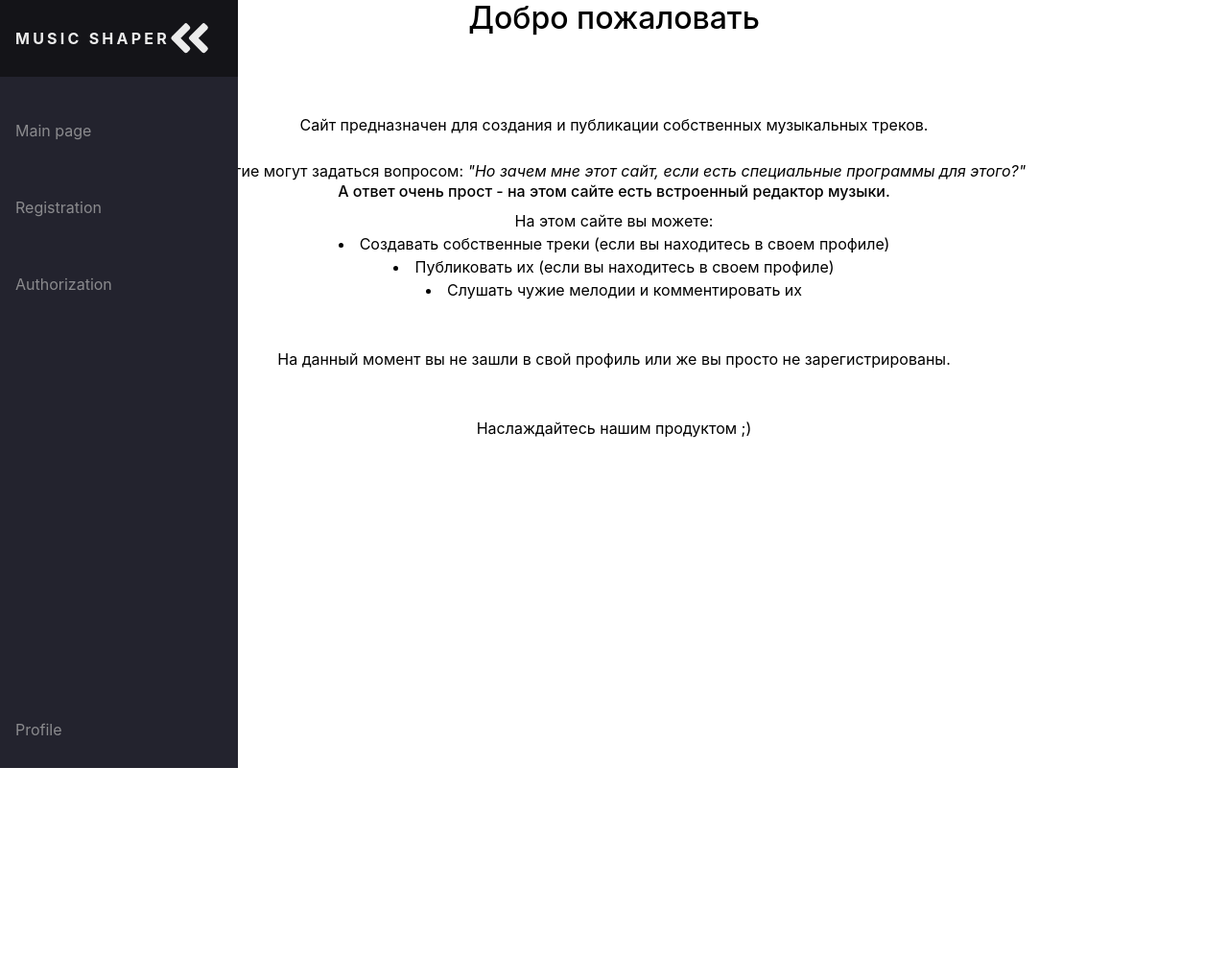
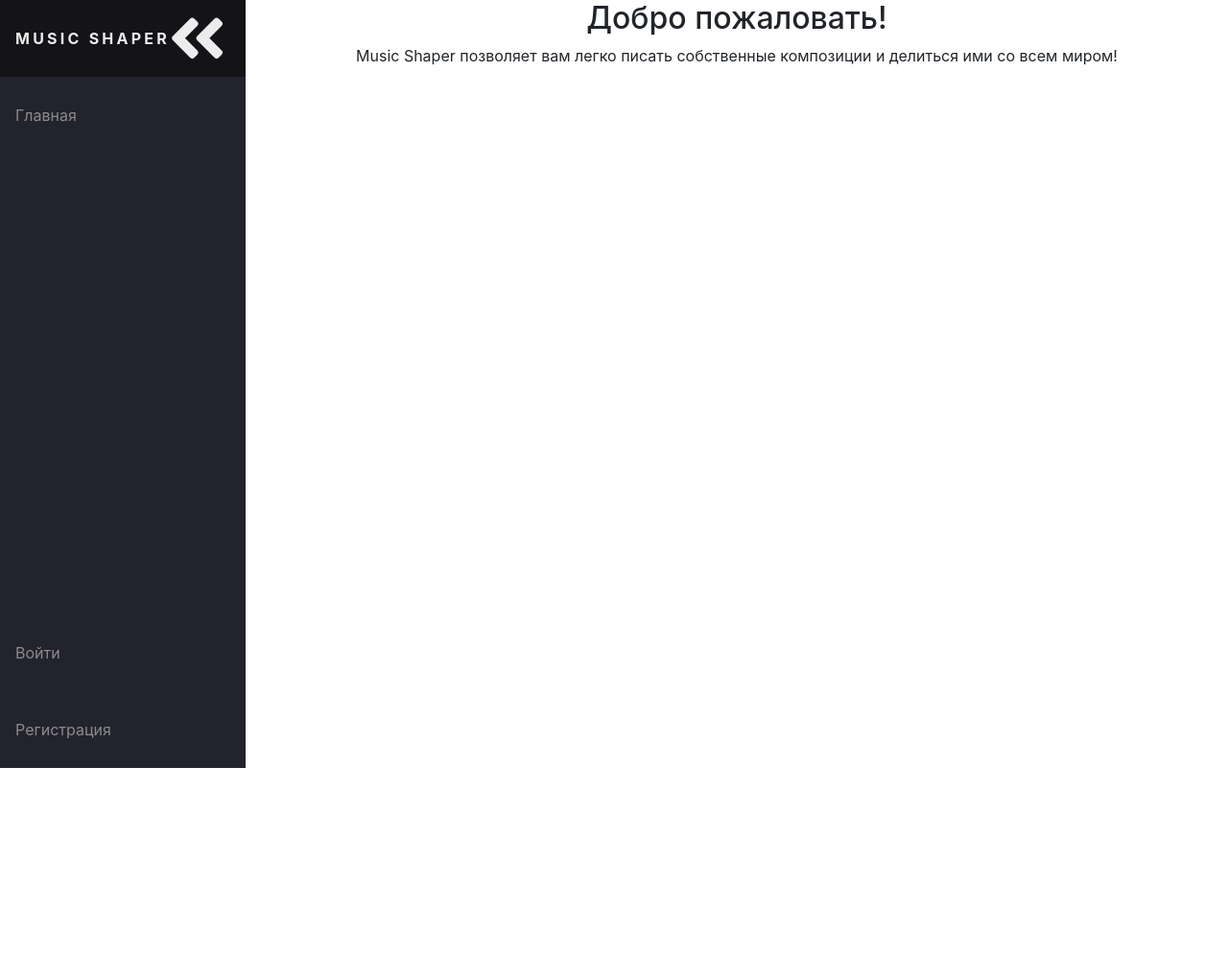
Before and after one commit to korsilyn/MusicShaper, a Django app: page / in a window 1280 px wide. Shown: the top 999 px of the page at 96% size. Before the commit the page ends 800 px from the top, so only its background shows below. Run offline with Django 3.2, Linux system fonts and the light colour scheme; some libraries are stand-ins or nearby versions.

Commit message:
code fixes and navbar sizing

```diff
--- a/MusicShaper/settings.py
+++ b/MusicShaper/settings.py
@@ -130,3 +130,7 @@ USE_TZ = True
 STATIC_URL = '/static/'
 
 LOGIN_URL = '/login/'
+
+STATICFILES_DIRS = [
+    os.path.join(BASE_DIR, 'static')
+]
--- a/main/templates/base.html
+++ b/main/templates/base.html
@@ -1,18 +1,22 @@
+{% load static %}
 <!DOCTYPE html>
 <html lang="en">
 <head>
     <meta charset="UTF-8">
     <title>{% block 'title' %}Отсутствует{% endblock %}</title>
     <link rel="stylesheet" href="https://stackpath.bootstrapcdn.com/bootstrap/4.4.1/css/bootstrap.min.css" integrity="sha384-Vkoo8x4CGsO3+Hhxv8T/Q5PaXtkKtu6ug5TOeNV6gBiFeWPGFN9MuhOf23Q9Ifjh" crossorigin="anonymous">
+    <link rel="stylesheet" href="{% static 'styles/navbar.css' %}">
     {% block 'head' %}{% endblock %}
 </head>
 <body>
+    <div style="display: flex; align-items: flex-start;">
         {% include 'navbar.html' %}
         <div class="container">
             {% include 'messages.html' %}
             {% block 'body' %}
                 Здесь должен размещаться контент страницы
             {% endblock %}
+        </div>
     </div>
 
     <script src="https://code.jquery.com/jquery-3.2.1.slim.min.js" integrity="sha384-KJ3o2DKtIkvYIK3UENzmM7KCkRr/rE9/Qpg6aAZGJwFDMVNA/GpGFF93hXpG5KkN" crossorigin="anonymous"></script>
--- a/main/templates/index.html
+++ b/main/templates/index.html
@@ -1,33 +1,78 @@
 {% extends 'base.html' %}
 
 {% block 'title' %}Главная страница{% endblock %}
+
 {% block 'body' %}
-<div class="text-center">
-    <h2>Добро пожаловать</h2>
+    <div class="text-center">
+        <h2>Добро пожаловать!</h2>
 
-{% if not user.is_authenticated %}
-     <br><br><br>
-     Сайт предназначен для создания и публикации собственных музыкальных треков.
-     <br><br>
-     Многие могут задаться вопросом: <i> "Но зачем мне этот сайт, если есть специальные программы для этого?"</i>
-     <br>
-     <h6>А ответ очень прост - на этом сайте есть встроенный редактор музыки.</h6>
-     На этом сайте вы можете:
-    <li>Создавать собственные треки (если вы находитесь в своем профиле)</li>
-    <li>Публиковать их (если вы находитесь в своем профиле)</li>
-    <li>Слушать чужие мелодии и комментировать их</li>
-    <br><br>
-    На данный момент вы не зашли в свой профиль или же вы просто не зарегистрированы.
-    <br><br><br>
+        <p>
+            <title>Делать музыку - это просто</title>
+            Music Shaper позволяет вам легко писать собственные композиции и делиться ими со всем миром! <br>
+        </p>
+    </div>
+    <br>
+    <br>
+    <br>
+    <br>
+    <br>
+    <br>
+    <br>
+    <br>
+    <br>
+    <br>
+    <br>
+    <br>
+    <br>
+    <br>
+    <br>
+    <br>
+    <br>
+    <br>
+    <br>
+    <br>
+    <br>
+    <br>
+    <br>
+    <br>
+    <br>
+    <br>
+    <br>
+    <br>
+    <br>
+    <br>
+    <br>
+    <br>
+    <br>
+    <br>
+    <br>
+    <br>
+    <br>
+    <br>
+    <br>
+    <br>
+    <br>
+    <br>
+    <br>
+    <br>
+    <br>
+    <br>
+    <br>
+    <br>
+    <br>
+    <br>
+    <br>
+    <br>
+    <br>
+    <br>
+    <br>
+    <br>
+    <br>
+    <br>
+    <br>
+    <br>
+    <br>
+    <br>
+    <br>
 
-{% else  %}
-    Послушайте самые популярные на данный момент треки:
-    <br><br>
-    <button type="submit" class="btn btn-info">Популярные треки</button>
-    <br><br>
-    Список ваших пяти последних треков:
-    <br><br><br><br><br>
-{% endif %}
-     Наслаждайтесь нашим продуктом ;)
-    </div>
 {% endblock %}
--- a/main/templates/navbar.html
+++ b/main/templates/navbar.html
@@ -1,143 +1,4 @@
-<style>
-  :root {
-    font-size: 16px;
-    font-family: 'Open Sans';
-    --text-primary: #b6b6b6;
-    --text-secondary: #ececec;
-    --bg-primary: #23232e;
-    --bg-secondary: #141418;
-    --transition-speed: 600ms;
-  }
-
-  body {
-    color: black;
-    background-color: white;
-    margin: 0;
-    padding: 0;
-  }
-
-  .navbar {
-    position: fixed;
-    background-color: var(--bg-primary);
-    transition: width 600ms ease;
-  }
-
-  .navbar-nav {
-    list-style: none;
-    padding: 0;
-    margin: 0;
-    display: flex;
-    flex-direction: column;
-    align-items: center;
-    height: 100%;
-    width: 100%;
-  }
-
-  .nav-item {
-    width: 100%;
-  }
-
-  .nav-item:last-child {
-    margin-top: auto;
-  }
-
-  .nav-link {
-    display: flex;
-    align-items: center;
-    height: 5rem;
-    color: var(--text-primary);
-    text-decoration: none;
-    filter: grayscale(100%) opacity(0.7);
-    transition: var(--transition-speed);
-  }
-
-  .nav-link:hover {
-    filter: grayscale(0%) opacity(1);
-    background: var(--bg-secondary);
-    color: var(--text-secondary);
-  }
-
-  .link-text {
-    display: none;
-    margin-left: 1rem;
-  }
-
-  .nav-link svg {
-    width: 100%;
-    margin: 1.8rem;
-  }
-
-
-  .logo {
-    font-weight: bold;
-    text-transform: uppercase;
-    margin-bottom: 1rem;
-    text-align: center;
-    color: var(--text-secondary);
-    background: var(--bg-secondary);
-    font-size: 1rem;
-    letter-spacing: 0.3ch;
-    width: 100%;
-  }
-
-  .logo svg {
-    transform: rotate(0deg);
-    transition: var(--transition-speed);
-  }
-
-  .logo-text {
-    display: inline;
-    position: absolute;
-    left: -200%;
-    transition: var(--transition-speed);
-  }
-
-  .navbar:hover .logo svg {
-    transform: rotate(-900deg);
-  }
-
-  /* Small screens */
-  @media only screen and (max-width: 900px) {
-    .navbar {
-      display: none; /* temp fix */
-    }
-  }
-
-  /* Large screens */
-  @media only screen and (min-width: 900px) {
-    .navbar {
-      top: 0;
-      width: 6rem;
-      height: 100vh;
-      padding: 0;
-    }
-
-    .navbar:hover {
-      width: 15.5rem;
-    }
-
-    .navbar:hover .link-text {
-      display: inline;
-    }
-
-    .navbar:hover .logo svg {
-      margin-left: 11rem;
-    }
-
-    .navbar:hover .logo-text {
-      left: 0px;
-    }
-  }
-
-  .dark {
-    --text-primary: #b6b6b6;
-    --text-secondary: #ececec;
-    --bg-primary: #23232e;
-    --bg-secondary: #141418;
-  }
-</style>
-
-<nav class="navbar">
+<nav id="navbar">
   <ul class="navbar-nav">
     <li class="logo">
       <a href="#" class="nav-link">
@@ -158,26 +19,42 @@
     </li>
     <li class="nav-item">
       <a href="{% url 'index' %}" class="nav-link">
-        <span class="link-text">Main page</span>
+        <span class="link-text">Главная</span>
       </a>
     </li>
-    <li class="nav-item">
-      <a href="{% url 'register' %}" class="nav-link">
-        <span class="link-text">Registration</span>
-      </a>
-    </li>
-    <li class="nav-item">
-      <a href="{% url 'login' %}" class="nav-link">
-        <span class="link-text">Authorization</span>
-      </a>
-    </li>
-
-
-    <li class="nav-item">
-      <a href="{% url 'login' %}" class="nav-link">
-        <span class="link-text">Profile</span>
-      </a>
-    </li>
-
+    <div class="nav-item-bottom">
+      {% if user.is_authenticated %}
+        <li class="nav-item">
+          <a href="{% url 'login' %}" class="nav-link">
+            <span class="link-text">Профиль</span>
+          </a>
+        </li>
+        <li class="nav-item">
+          <a href="{% url 'logout' %}" class="nav-link">
+            <span class="link-text">Выйти</span>
+          </a>
+        </li>
+      {% else %}
+        <li class="nav-item">
+          <a href="{% url 'login' %}" class="nav-link">
+            <span class="link-text">Войти</span>
+          </a>
+        </li>
+        <li class="nav-item">
+          <a href="{% url 'register' %}" class="nav-link">
+            <span class="link-text">Регистрация</span>
+          </a>
+        </li>
+      {% endif %}
+    </div>
   </ul>
 </nav>
+
+<script>
+  (function() {
+    const navbarStyle = document.getElementById('navbar').style;
+    window.addEventListener('scroll', ev => {
+      navbarStyle.transform = `translateY(${pageYOffset}px)`;
+    });
+  })();
+</script>
--- a/main/views.py
+++ b/main/views.py
@@ -1,28 +1,48 @@
 from django.shortcuts import render, redirect
-from django.contrib.auth.decorators import login_required
-from django.contrib.auth import authenticate, login, logout
-#forms
-from django.contrib.auth.forms import UserCreationForm
-from .forms import LoginForm
-#for debug only
 from django.http import HttpResponse
 
 from django.contrib import messages
+from django.contrib.auth.decorators import login_required
+from django.contrib.auth import authenticate, login, logout
+
+from .forms import LoginForm
+from django.contrib.auth.forms import UserCreationForm
+
+
+def get_base_context(request):
+    '''
+    Возвращает базовый контекст для всех страниц сайта
+
+    :param request: запрос клиента
+    :return: словарь контекста
+    '''
+
+    return {
+        'user': request.user
+    }
 
 
 def index(request):
-    """
+    '''
     Главная страница
 
-    :param request: -
-    :return: context
-    """
-    context = {
-    }
-    return render(request, 'index.html', context)
+    :param request: запрос клиента
+    :return: главная страница
+    :rtype: HttpResponse
+    '''
+
+    return render(request, 'index.html', get_base_context(request))
 
 
 def login_page(request):
+    '''
+    Страница авторизации
+
+    :param request: запрос клиента
+    :return: страница авторизации
+    :rtype: HttpResponse
+    '''
+
     if request.method == 'POST':
         loginform = LoginForm(request.POST)
         if loginform.is_valid():
@@ -47,6 +67,14 @@ def login_page(request):
 
 
 def register_page(request):
+    '''
+    Страница регистрации
+
+    :param request: запрос клиента
+    :return: страница регистрации
+    :rtype: HttpResponse
+    '''
+
     if request.method == 'POST':
         regform = UserCreationForm(request.POST)
         if regform.is_valid():
@@ -73,6 +101,14 @@ def register_page(request):
 
 @login_required
 def logout_page(request):
+    '''
+    Страница выхода из профиля
+
+    :param request: запрос клиента
+    :return: редирект на стартовую страницу
+    :rtype: HttpResponse
+    '''
+
     logout(request)
-    messages.add_message(request, messages.SUCCESS, "Вышел и не попрощался")
+    messages.add_message(request, messages.SUCCESS, "Вы успешно вышли из аккаунта")
     return redirect('index')
--- /dev/null
+++ b/static/styles/navbar.css
@@ -0,0 +1,127 @@
+:root {
+    font-size: 16px;
+    font-family: 'Open Sans';
+    --text-primary: #b6b6b6;
+    --text-secondary: #ececec;
+    --bg-primary: #23232e;
+    --bg-secondary: #141418;
+    --transition-speed: 300ms;
+}
+
+body {
+    margin: 0;
+    padding: 0;
+}
+
+nav {
+    position: relative;
+    width: 6rem;
+    height: 100vh;
+    background-color: var(--bg-primary);
+    transition: width var(--transition-speed) ease;
+}
+
+.navbar-nav {
+    list-style: none;
+    padding: 0;
+    margin: 0;
+    display: flex;
+    flex-direction: column;
+    align-items: center;
+    height: 100%;
+    width: inherit;
+}
+
+.nav-item {
+    width: inherit;
+}
+
+.nav-item-bottom {
+    width: inherit;
+    margin-top: auto;
+}
+
+.nav-link {
+    display: flex;
+    align-items: center;
+    height: 5rem;
+    color: var(--text-primary);
+    text-decoration: none;
+    filter: grayscale(100%) opacity(0.7);
+    transition: var(--transition-speed);
+}
+
+.nav-link:hover {
+    filter: grayscale(0%) opacity(1);
+    background: var(--bg-secondary);
+    color: var(--text-secondary);
+}
+
+.link-text {
+    display: none;
+    margin-left: 1rem;
+}
+
+.nav-link svg {
+    width: 100%;
+    margin: 1.8rem;
+}
+
+.logo {
+    font-weight: bold;
+    text-transform: uppercase;
+    text-align: center;
+    color: var(--text-secondary);
+    background: var(--bg-secondary);
+    font-size: 1rem;
+    letter-spacing: 0.3ch;
+    width: 100%;
+}
+
+.logo svg {
+    transform: rotate(0deg);
+    transition: var(--transition-speed);
+    padding: 0;
+    margin: 1.3rem;
+}
+
+.logo-text {
+    display: inline;
+    position: absolute;
+    left: -200%;
+    transition: var(--transition-speed);
+}
+
+nav:hover .logo svg {
+    transform: rotate(-900deg);
+    margin-left: 11rem;
+}
+
+/* Small screens */
+@media only screen and (max-width: 900px) {
+    nav {
+        display: none; /* temp fix */
+    }
+}
+
+/* Large screens */
+@media only screen and (min-width: 900px) {
+    nav:hover {
+        width: 16rem;
+    }
+
+    nav:hover .link-text {
+        display: inline;
+    }
+
+    nav:hover .logo-text {
+        left: 0px;
+    }
+}
+
+.dark {
+    --text-primary: #b6b6b6;
+    --text-secondary: #ececec;
+    --bg-primary: #23232e;
+    --bg-secondary: #141418;
+}
```
Also changed, not shown: main/templates/login.html (+8 -6 lines), main/templates/messages.html (+4 -7 lines), main/templates/register.html (+10 -6 lines). Lines whose indentation alone changed are shown as unchanged.
